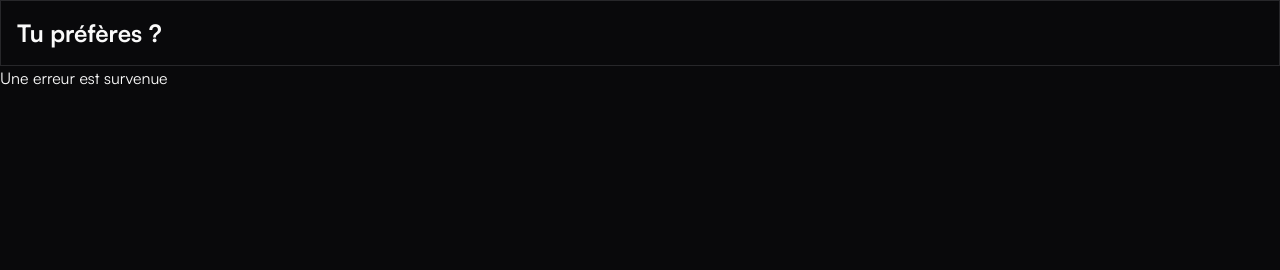
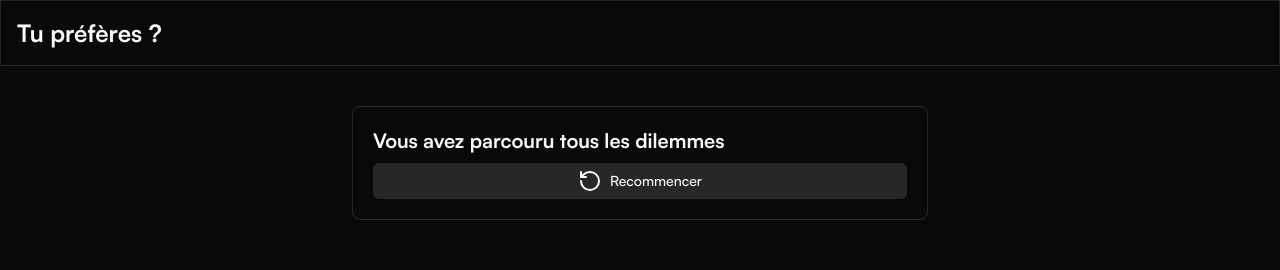
Before and after one commit to Kylian-d-p/tu-preferes, a Next.js app: page / in a window 1280 px wide. Shown: the top 270 px of the page. Built offline with nearby package versions, Linux system fonts and the light colour scheme; no server answers; the database is empty.

Commit message:
Enhance empty choice handling with improved messaging and styling

```diff
--- a/app/page.tsx
+++ b/app/page.tsx
@@ -33,16 +33,18 @@ export default async function Home(props: { searchParams: string }) {
   `;
   }
 
-  if (!choice) {
+  if (!choice || (Array.isArray(choice) && choice.length === 0)) {
     return (
       <main>
-        <p>Vous avez parcouru tous les dilemmes</p>
-        <Link href="/">
-          <Button variant={"secondary"} className="border border-background">
-            <RotateCcw />
-            Recommencer
-          </Button>
-        </Link>
+        <div className="flex flex-col gap-2 mx-auto max-w-xl border rounded-lg p-5 mt-10">
+          <p className="font-bold text-xl">Vous avez parcouru tous les dilemmes</p>
+          <Link href="/">
+            <Button variant={"secondary"} className="flex items-center gap-2 w-full">
+              <RotateCcw />
+              Recommencer
+            </Button>
+          </Link>
+        </div>
       </main>
     );
   }
```
